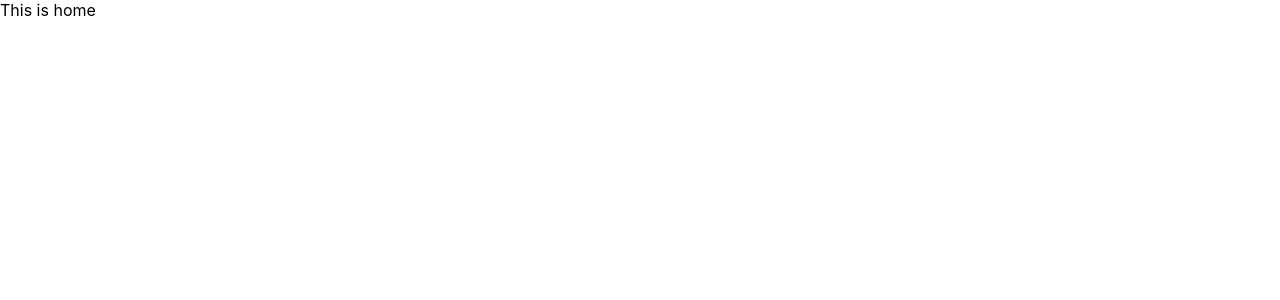
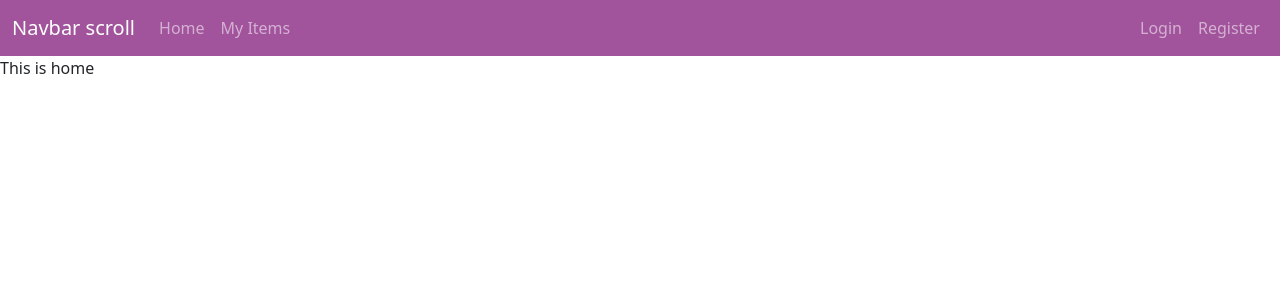
Before and after one commit to abdulmomin956/V-LEAF-GYM-equipment-management-app-client, a React (Create React App) app: page / in a window 1280 px wide. Shown: the top 300 px of the page. Built offline with nearby package versions, Linux system fonts and the light colour scheme.

Commit message:
navbar setup

```diff
--- a/package.json
+++ b/package.json
@@ -6,7 +6,9 @@
     "@testing-library/jest-dom": "^5.16.4",
     "@testing-library/react": "^13.2.0",
     "@testing-library/user-event": "^13.5.0",
+    "bootstrap": "^5.1.3",
     "react": "^18.1.0",
+    "react-bootstrap": "^2.3.1",
     "react-dom": "^18.1.0",
     "react-router-dom": "^6.3.0",
     "react-scripts": "5.0.1",
--- a/src/App.js
+++ b/src/App.js
@@ -4,10 +4,13 @@ import Home from './pages/Home/Home';
 import Login from './pages/Login/Login';
 import MyItems from './pages/MyItems/MyItems';
 import Register from './pages/Register/Register';
+import 'bootstrap/dist/css/bootstrap.min.css';
+import NavBar from './shared/NavBar/NavBar';
 
 function App() {
   return (
     <div>
+      <NavBar></NavBar>
       <Routes>
         <Route path='/' element={<Home></Home>}></Route>
         <Route path='/my-items' element={<MyItems></MyItems>}></Route>
--- /dev/null
+++ b/src/shared/NavBar/NavBar.css
@@ -0,0 +1,3 @@
+.myViolet {
+    background-color: #a1539c;
+}
--- /dev/null
+++ b/src/shared/NavBar/NavBar.js
@@ -0,0 +1,36 @@
+import React from 'react';
+import { Container, Nav, Navbar } from 'react-bootstrap';
+import { Link } from 'react-router-dom';
+
+const NavBar = () => {
+    return (
+        <div>
+            <Navbar expand="lg" variant='dark' style={{ backgroundColor: '#a1539c', color: 'light' }} className=''>
+                <Container fluid>
+                    <Navbar.Brand href="#">Navbar scroll</Navbar.Brand>
+                    <Navbar.Toggle aria-controls="navbarScroll" />
+                    <Navbar.Collapse id="navbarScroll">
+                        <Nav
+                            className="me-auto my-2 my-lg-0"
+                            style={{ maxHeight: '100px' }}
+                            navbarScroll
+                        >
+                            <Nav.Link as={Link} to="/">Home</Nav.Link>
+                            <Nav.Link as={Link} to="/my-items">My Items</Nav.Link>
+                        </Nav>
+                        <Nav
+                            className="ms-auto my-2 my-lg-0"
+                            style={{ maxHeight: '100px' }}
+                            navbarScroll
+                        >
+                            <Nav.Link as={Link} to="/login">Login</Nav.Link>
+                            <Nav.Link as={Link} to="/register">Register</Nav.Link>
+                        </Nav>
+                    </Navbar.Collapse>
+                </Container>
+            </Navbar>
+        </div >
+    );
+};
+
+export default NavBar;
```
Also changed, not shown: 1 other file (tests, documents, lock files or other folders).
